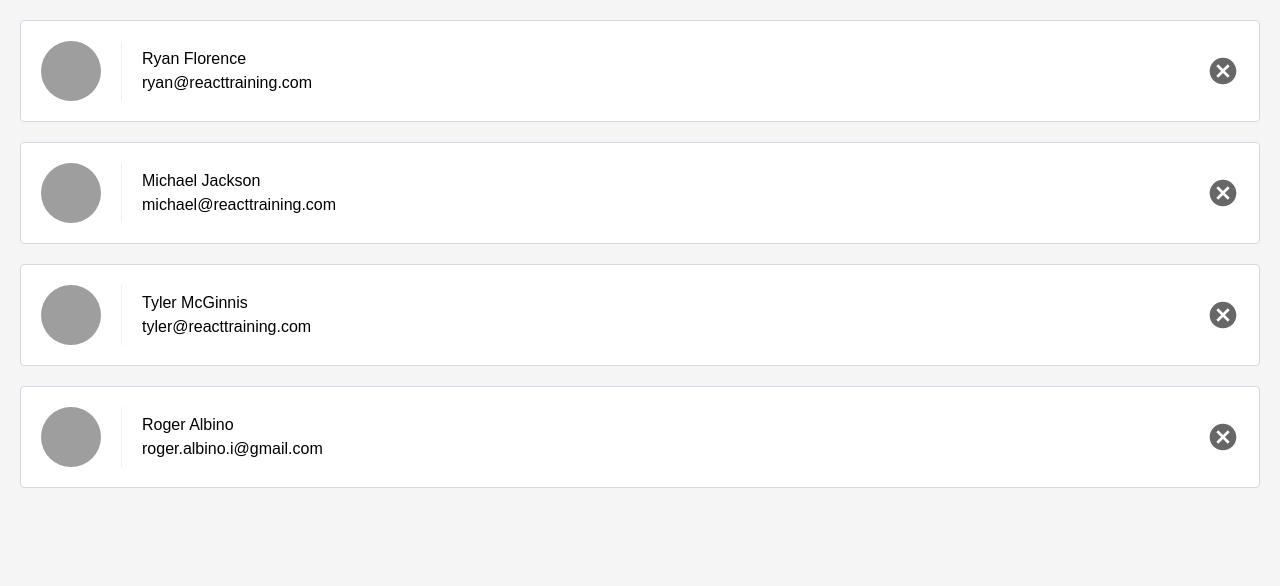
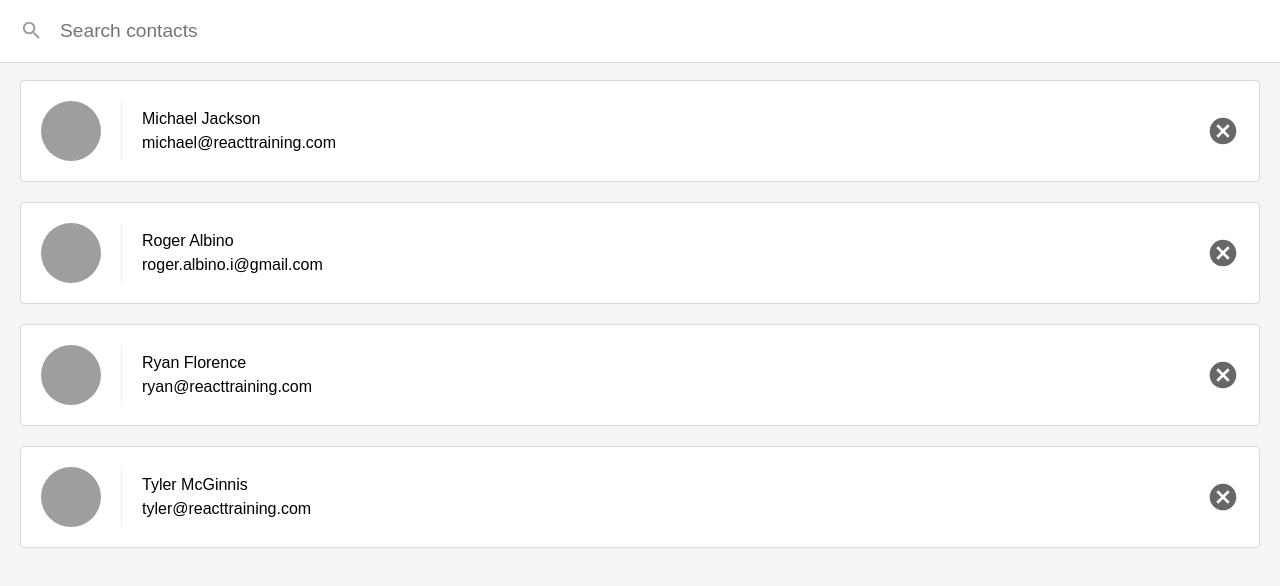
Before and after one commit to rogeralbinoi/udacity, a React (Create React App) app in the folder contacts/: page / in a window 1280 px wide. Shown: the top 586 px of the page. Built offline with nearby package versions, Linux system fonts and the light colour scheme; grey boxes are pictures that could not be loaded.

Commit message:
add: search contacts

```diff
--- a/contacts/package.json
+++ b/contacts/package.json
@@ -7,8 +7,10 @@
     "react-dom": "^15.6.1"
   },
   "devDependencies": {
+    "escape-string-regexp": "^1.0.5",
     "prop-types": "^15.5.10",
-    "react-scripts": "1.0.7"
+    "react-scripts": "1.0.7",
+    "sort-by": "^1.2.0"
   },
   "scripts": {
     "start": "react-scripts start",
--- a/contacts/src/ListContacts.js
+++ b/contacts/src/ListContacts.js
@@ -1,21 +1,53 @@
 import React, {Component} from 'react'
 import PropTypes from 'prop-types'
 import ContactListItem from './ContactListItem'
+import escapeRegExp from 'escape-string-regexp'
+import sortBy from 'sort-by'
 
 class ListContacts extends Component {
     static propTypes = {
         contacts: PropTypes.array.isRequired,
         removeContact: PropTypes.func.isRequired
     }
-    constructor(props) {
-        super(props)
+
+    state = {
+        query: ''
     }
+
+    updateQuery = query => {
+        this.setState({ query: query.trim() })
+    }
+
     render() {
-        return <ol className="contact-list">
-            {this.props.contacts.map( contact => (
-                <ContactListItem key={contact.id} contact={contact} removeContact={this.props.removeContact} />
-            ))}
-        </ol>
+        let showingContacts
+
+        if(this.state.query) {
+            const match = new RegExp(escapeRegExp(this.state.query), 'i')
+            showingContacts = this.props.contacts.filter(contact => {
+                return match.test(contact.name) || match.test(contact.email)
+            })
+        }else {
+            showingContacts = this.props.contacts
+        }
+
+        showingContacts.sort(sortBy('name'))
+
+        return (
+            <div className="list-contacts">
+                <div className="list-contacts-top">
+                    <input type="text"
+                           className="search-contacts"
+                           placeholder="Search contacts"
+                           value={this.state.query}
+                           onChange={e => this.updateQuery(e.target.value)} />
+                </div>
+                <ol className="contact-list">
+                    {showingContacts.map( contact => (
+                        <ContactListItem key={contact.id} contact={contact} removeContact={this.props.removeContact} />
+                    ))}
+                </ol>
+            </div>
+        )
     }
 }
 
```
